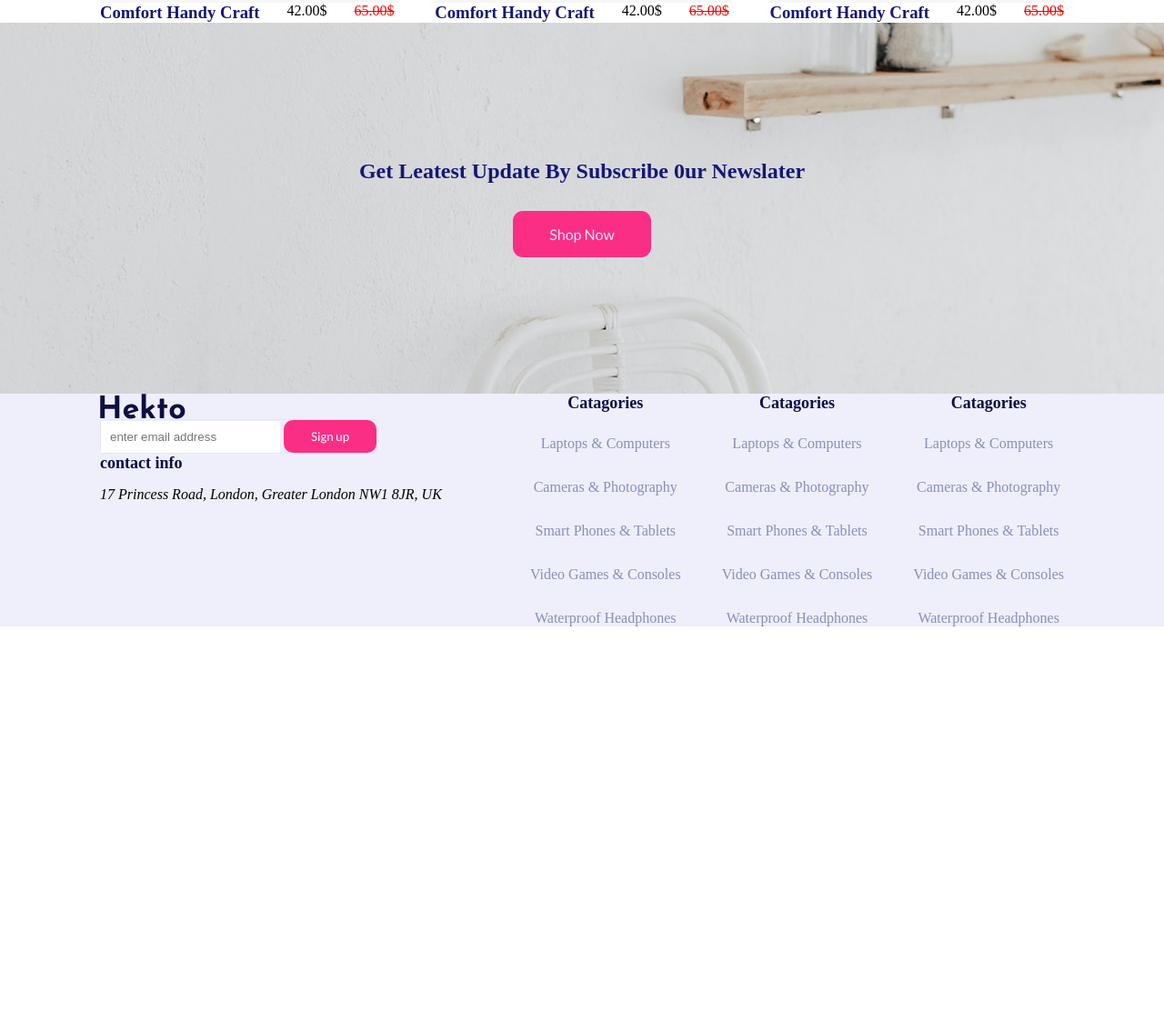
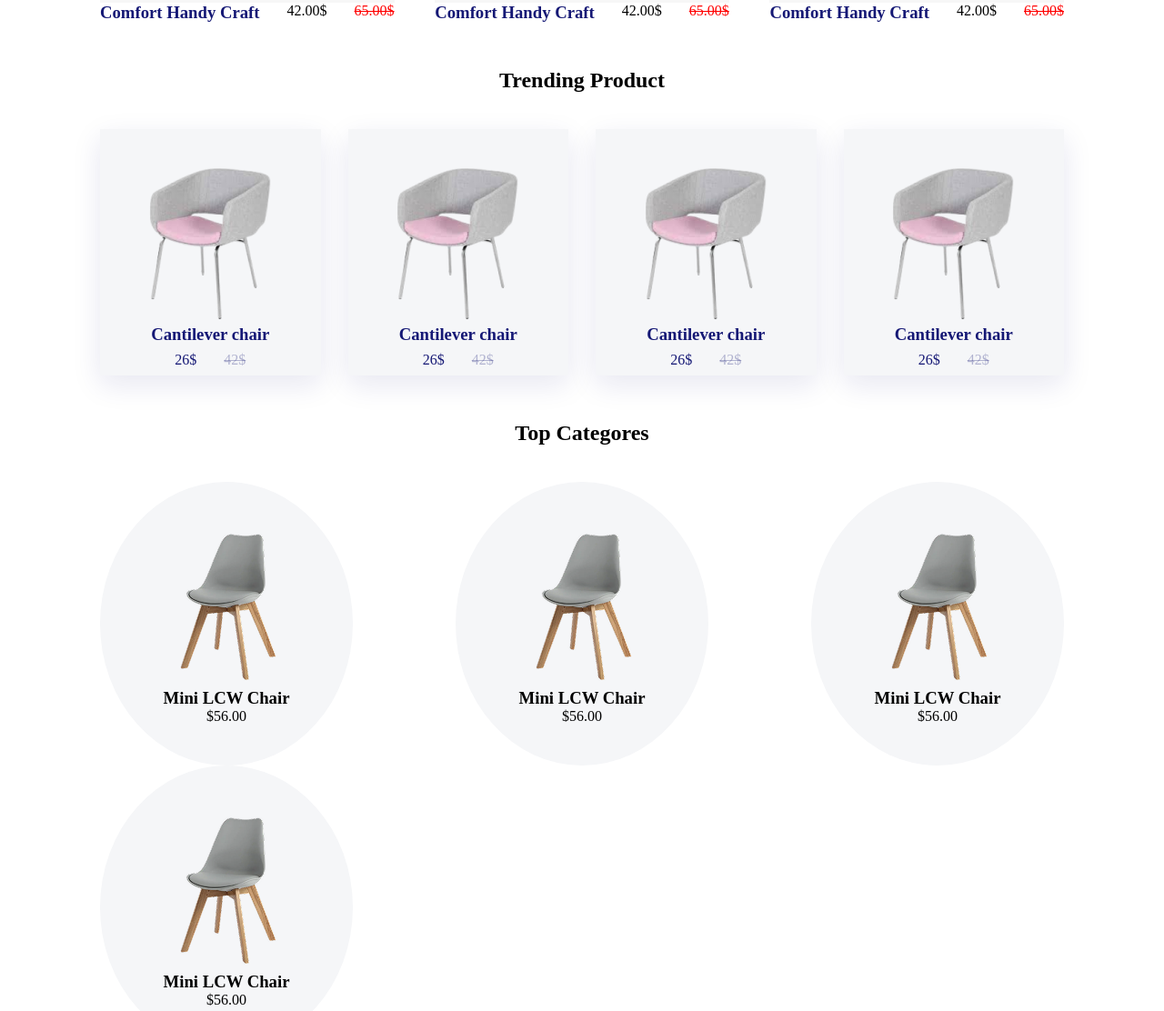
Before and after one commit to Adel-abualrub/hecto-project, a plain HTML site: page index.html in a window 1280 px wide. Shown: the part 1631-2743 px from the top of the page at 91% size. Before the commit the page ends 2320 px from the top, so only its background shows below. Drawn offline with Linux system fonts and the light colour scheme.

Commit message:
top categores scetion

```diff
--- a/css/base.css
+++ b/css/base.css
@@ -147,6 +147,9 @@ outline: none;
 .gap10px{
     gap: 10px;
 }
+.padding-bottom-30px{
+    padding-bottom: 90px;
+}
 .gap30px{
     gap: 30px;
 }
--- a/css/main.css
+++ b/css/main.css
@@ -183,6 +183,9 @@ color: #151875;
 
 /*end featured products*/
 /*start leatset*/
+leatset-products{
+  padding: 50px 0px;
+}
 .product-leatset:hover .img-hover{
   display: flex;
 flex-direction: column;
@@ -207,10 +210,68 @@ transform: scale(0.7);
 }
 /*end letset*/
 /*start trending product*/
+.trending-products{
+  padding: 50px 0px;
 
 
+}
+.trending-product{
+  background-color:#F5F6F8 ;
+   box-shadow: 0px 10px 30px rgba(21, 24, 117, 0.1);
+   flex-grow: 1;
+   gap: 20px;
+}
+.trending-product .new-price ,.trending-product-name.trending-product-name{
+  color: #151875;
+}
+.trending-product .old-price{
+  color: #1518754D;
+  text-decoration: line-through;
+}
+.trending-product .img-trending{
+  background-color: #F5F6F8;
+
+}
 
 /*end trending product*/
+/*start top categores*/
+.top-categores-products .top-categores-product{
+  background-color: #F5F6F8;
+  padding: 45px 50px;
+  border-radius: 50%;
+  transition: all 1s;
+}
+.top-categores-product .img-top{
+  transition:all 1s;
+}
+.top-categores-product:hover {
+  box-shadow: 0px 6px 20px rgba(93, 63, 211, 0.4);
+
+}
+.top-categores-product:hover  .img-top{
+  transform: scale(0.7);
+
+}
+.shop-btn{
+
+  text-decoration: none;
+  color: white;
+  background-color: #08D15F;
+  padding: 6px 18px ;
+  top: 192px;
+  left: 32%;
+border-radius: 4px;
+ opacity: 0;
+  visibility: hidden;
+  transition: all 1s ease; /* وقت الحركة */
+}
+.top-categores-product:hover  .shop-btn{
+
+  opacity: 1;
+  visibility: visible;
+
+}
+/*end top categores*/
 /* start newsletter*/
 
 .newsletter{
--- a/index.html
+++ b/index.html
@@ -281,10 +281,109 @@
 
 <!--end lratset products-->
 <!--start trending product-->
-
+<div class="trending-products ">
+  <h2 class="text-center">Trending Product</h2>
+  <div class="container">
+    <div class="row d-flex flex-wrap gap30px padding-top40px">
+<div class="trending-product padding-top40px">
+  <div class="img-trending"><img src="./img/trending.png" alt=""></div>
+  <h3 class="trending-product-name">Cantilever chair</h3>
+  <div class="prices d-flex gap30px justify-content-center padding-top-button-8px">
+  <span class="new-price">26$</span>
+  <span class="old-price">42$</span>
+  </div>
+</div>
+<div class="trending-product padding-top40px">
+  <div class="img-trending"><img src="./img/trending.png" alt=""></div>
+  <h3 class="trending-product-name">Cantilever chair</h3>
+  <div class="prices d-flex gap30px justify-content-center padding-top-button-8px">
+  <span class="new-price">26$</span>
+  <span class="old-price">42$</span>
+  </div>
+</div>
+<div class="trending-product padding-top40px">
+  <div class="img-trending"><img src="./img/trending.png" alt=""></div>
+  <h3 class="trending-product-name">Cantilever chair</h3>
+  <div class="prices d-flex gap30px justify-content-center padding-top-button-8px">
+  <span class="new-price">26$</span>
+  <span class="old-price">42$</span>
+  </div>
+</div>
+<div class="trending-product padding-top40px">
+  <div class="img-trending"><img src="./img/trending.png" alt=""></div>
+  <h3 class="trending-product-name">Cantilever chair</h3>
+  <div class="prices d-flex gap30px justify-content-center padding-top-button-8px">
+  <span class="new-price">26$</span>
+  <span class="old-price">42$</span>
+  </div>
+</div>
+    </div>
+  </div>
+</div>
 
 
 <!--end trending product-->
+<!--top categores-->
+<div class="top-categores padding-bottom-30px">
+  <h2 class="text-center">Top Categores</h2>
+<div class="container padding-top40px">
+<div class="row d-flex  flex-wrap">
+<div class="top-categores-products  ">
+
+  <div class="top-categores-product position-relative ">
+    <a href="#" class="position-absolute shop-btn"> View Shop</a>
+<div class="img-top"><img src="./img/top-imge.png" alt=""></div>
+<div class="Top-categores-Details d-flex flex-col">
+<h3 class="product name">Mini LCW Chair</h3>
+<span class="price-topcategores">$56.00</span>
+</div>
+
+  </div>
+</div>
+
+<div class="top-categores-products">
+  <div class="top-categores-product position-relative">
+      <a href="#" class="position-absolute shop-btn"> View Shop</a>
+<div class="img-top"><img src="./img/top-imge.png" alt=""></div>
+<div class="Top-categores-Details d-flex flex-col">
+<h3 class="product name">Mini LCW Chair</h3>
+<span class="price-topcategores">$56.00</span>
+</div>
+
+  </div>
+</div>
+<div class="top-categores-products">
+  <div class="top-categores-product position-relative">
+      <a href="#" class="position-absolute shop-btn"> View Shop</a>
+<div class="img-top"><img src="./img/top-imge.png" alt=""></div>
+<div class="Top-categores-Details d-flex flex-col">
+<h3 class="product name">Mini LCW Chair</h3>
+<span class="price-topcategores">$56.00</span>
+</div>
+
+  </div>
+</div>
+<div class="top-categores-products">
+  <div class="top-categores-product position-relative">
+      <a href="#" class="position-absolute shop-btn"> View Shop</a>
+<div class="img-top"><img src="./img/top-imge.png" alt=""></div>
+<div class="Top-categores-Details d-flex flex-col">
+<h3 class="product name">Mini LCW Chair</h3>
+<span class="price-topcategores">$56.00</span>
+</div>
+
+  </div>
+</div>
+
+</div>
+
+
+</div>
+
+</div>
+
+
+<!--end top-->
 <!-- start newsletter-->
 <div class="newsletter d-flex align-c flex-col gap30px ">
 
```
Also changed, not shown: img/top-imge.png (added).
